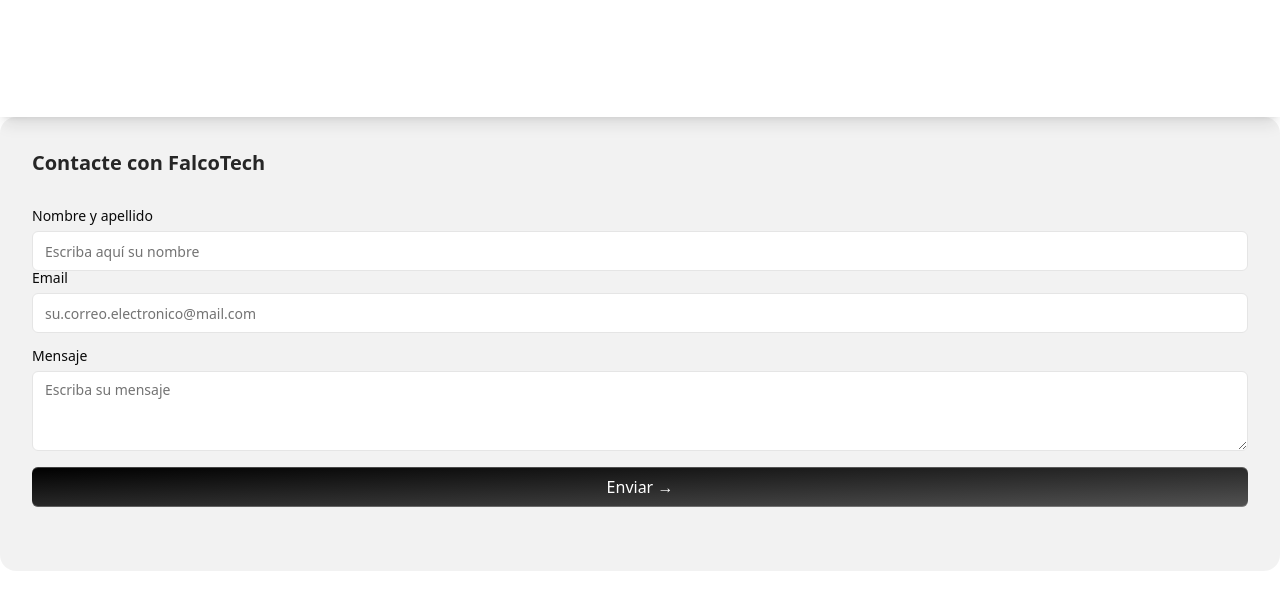
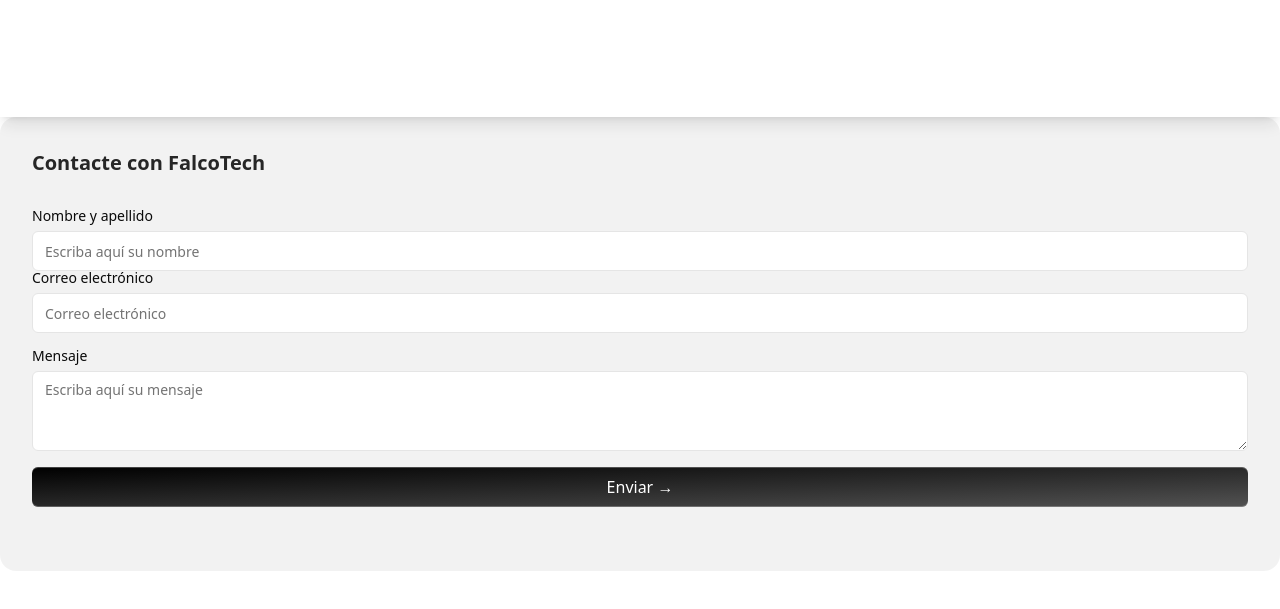
Before and after one commit to Andersseen/falcotech, an Astro site: page / in a window 1280 px wide. Shown: the part 5069-5678 px from the top of the page. Built offline with nearby package versions, Linux system fonts and the light colour scheme; Astro itself is replaced by a stand-in of ours.

Commit message:
Update contact

```diff
--- a/package.json
+++ b/package.json
@@ -9,11 +9,9 @@
     "astro": "astro"
   },
   "dependencies": {
-    "@astrojs/node": "^9.0.2",
     "@astrojs/react": "^4.1.6",
     "@astrojs/tailwind": "^5.1.5",
     "@astrojs/vercel": "^8.0.5",
-    "@emailjs/browser": "^4.4.1",
     "@radix-ui/react-accordion": "^1.1.2",
     "@radix-ui/react-avatar": "^1.0.4",
     "@radix-ui/react-dialog": "^1.0.5",
--- a/src/actions/index.ts
+++ b/src/actions/index.ts
@@ -22,7 +22,7 @@ export const server = {
       // send an email
       const { error } = await resend.emails.send({
         from: "hello@andersseen.dev",
-        to: ["andrii.pap@icloud.com"],
+        to: ["info@falcotech.es"],
         subject: "Correo electrónico desde la web",
         html,
       });
--- a/src/components/react/ContactForm.tsx
+++ b/src/components/react/ContactForm.tsx
@@ -4,6 +4,7 @@ import { Label } from "@/components/ui/label";
 import { Input } from "@/components/ui/input";
 import { Textarea } from "@/components/ui/textarea";
 import { actions } from "astro:actions";
+import { useTranslation } from "react-i18next";
 
 export default function ContactForm() {
   const formRef = useRef<HTMLFormElement>(null);
@@ -42,12 +43,12 @@ export default function ContactForm() {
     let newErrors = { username: "", email: "", message: "" };
 
     if (!formData.username.trim()) {
-      newErrors.username = "El nombre es obligatorio.";
+      newErrors.username = t("contact.form.username.error");
       valid = false;
     }
 
     if (!formData.email.trim()) {
-      newErrors.email = "El correo es obligatorio.";
+      newErrors.email = t("contact.form.email.error");
       valid = false;
     } else if (!/^\S+@\S+\.\S+$/.test(formData.email)) {
       newErrors.email = "El correo no es válido.";
@@ -55,7 +56,7 @@ export default function ContactForm() {
     }
 
     if (!formData.message.trim()) {
-      newErrors.message = "El mensaje no puede estar vacío.";
+      newErrors.message = t("contact.form.message.error");
       valid = false;
     }
 
@@ -87,19 +88,21 @@ export default function ContactForm() {
     }
   };
 
+  const { t } = useTranslation();
   return (
     <section className="w-full h-fit rounded-none md:rounded-2xl p-4 md:p-8 shadow-input bg-transparent/5 dark:bg-transparent/40">
       <h2 className="font-bold text-xl text-neutral-800 dark:text-neutral-200">
-        Contacte con FalcoTech
+        {t("contact.title")}
       </h2>
 
       <form className="my-8" ref={formRef} onSubmit={handleSubmit}>
         <LabelInputContainer>
-          <Label htmlFor="username">Nombre y apellido</Label>
+          <Label htmlFor="username"> {t("contact.form.username.label")}</Label>
+
           <Input
             id="username"
             name="username"
-            placeholder="Escriba aquí su nombre"
+            placeholder={t("contact.form.username.placeholder")}
             type="text"
             value={formData.username}
             onChange={handleChange}
@@ -110,11 +113,11 @@ export default function ContactForm() {
         </LabelInputContainer>
 
         <LabelInputContainer className="mb-4">
-          <Label htmlFor="email">Email</Label>
+          <Label htmlFor="email">{t("contact.form.email.label")}</Label>
           <Input
             id="email"
             name="email"
-            placeholder="su.correo.electronico@mail.com"
+            placeholder={t("contact.form.email.placeholder")}
             type="email"
             value={formData.email}
             onChange={handleChange}
@@ -125,11 +128,11 @@ export default function ContactForm() {
         </LabelInputContainer>
 
         <LabelInputContainer className="mb-4">
-          <Label htmlFor="message">Mensaje</Label>
+          <Label htmlFor="message">{t("contact.form.message.label")}</Label>
           <Textarea
             id="message"
             name="message"
-            placeholder="Escriba su mensaje"
+            placeholder={t("contact.form.message.placeholder")}
             value={formData.message}
             onChange={handleChange}
           />
@@ -145,13 +148,13 @@ export default function ContactForm() {
           type="submit"
           disabled={isSubmitting}
         >
-          {isSubmitting ? "Enviando..." : "Enviar →"}
+          {isSubmitting ? "..." : t("contact.form.submit")}
           <BottomGradient />
         </button>
 
         {isSuccess && (
           <div className="mt-4 p-2 bg-green-500 text-white rounded">
-            ¡Mensaje enviado con éxito!
+            t("contact.form.success")
           </div>
         )}
       </form>
--- a/src/i18n/locales/ca.json
+++ b/src/i18n/locales/ca.json
@@ -46,5 +46,27 @@
       "title": "Drons",
       "description": "La nostra empresa integra tecnologia UAV (Unmanned Aerial Vehicle) per optimitzar els nostres serveis, proporcionant solucions avançades i precises. Oferim una gamma de serveis amb drons, incloent gravacions d'alta qualitat i detallades inspeccions d'infraestructures i terrenys. A més, desenvolupem drons especialitzats, personalitzats per realitzar treballs específics segons les necessitats del projecte."
     }
+  },
+  "contact": {
+    "title": "Contacta amb FalcoTech",
+    "form": {
+      "username": {
+        "label": "Nom i cognoms",
+        "placeholder": "Escriu el teu nom aquí",
+        "error": "Si us plau, introdueix el teu nom"
+      },
+      "email": {
+        "label": "Correu electrònic",
+        "placeholder": "Introdueix el teu correu electrònic",
+        "error": "Si us plau, introdueix el teu correu electrònic"
+      },
+      "message": {
+        "label": "Missatge",
+        "placeholder": "Escriu el teu missatge aquí",
+        "error": "Si us plau, introdueix el teu missatge"
+      },
+      "submit": "Enviar →",
+      "success": "Missatge enviat amb èxit!"
+    }
   }
 }
--- a/src/i18n/locales/en.json
+++ b/src/i18n/locales/en.json
@@ -46,5 +46,27 @@
       "title": "Drones",
       "description": "Our company integrates UAV (Unmanned Aerial Vehicle) technology to optimize our services, providing advanced and precise solutions. We offer a range of drone services, including high-quality recordings and detailed inspections of infrastructures and lands. Additionally, we develop specialized drones tailored to specific tasks based on project needs."
     }
+  },
+  "contact": {
+    "title": "Contact FalcoTech",
+    "form": {
+      "username": {
+        "label": "Full Name",
+        "placeholder": "Enter your name here",
+        "error": "Please enter your name"
+      },
+      "email": {
+        "label": "Email",
+        "placeholder": "Enter your email",
+        "error": "Please enter your email"
+      },
+      "message": {
+        "label": "Message",
+        "placeholder": "Write your message here",
+        "error": "Please enter your message"
+      },
+      "submit": "Send →",
+      "success": "Message sent successfully!"
+    }
   }
 }
--- a/src/i18n/locales/es.json
+++ b/src/i18n/locales/es.json
@@ -47,5 +47,27 @@
       "title": "Drones",
       "description": "Nuestra empresa integra tecnología UAV (Unmanned Aerial Vehicle) para optimizar nuestros servicios, proporcionando soluciones avanzadas y precisas. Ofrecemos una gama de servicios con drones, incluyendo grabaciones de alta calidad y detalladas inspecciones de infraestructuras y terrenos. Además, desarrollamos drones especializados, personalizados para realizar trabajos específicos según las necesidades del proyecto."
     }
+  },
+  "contact": {
+    "title": "Contacte con FalcoTech",
+    "form": {
+      "username": {
+        "label": "Nombre y apellido",
+        "placeholder": "Escriba aquí su nombre",
+        "error": "Por favor, escriba su nombre"
+      },
+      "email": {
+        "label": "Correo electrónico",
+        "placeholder": "Correo electrónico",
+        "error": "Por favor, escriba su correo electrónico"
+      },
+      "message": {
+        "label": "Mensaje",
+        "placeholder": "Escriba aquí su mensaje",
+        "error": "Por favor, escriba su mensaje"
+      },
+      "submit": "Enviar →",
+      "success": "¡Mensaje enviado con éxito!"
+    }
   }
 }
```
Also changed, not shown: pnpm-lock.yaml.
